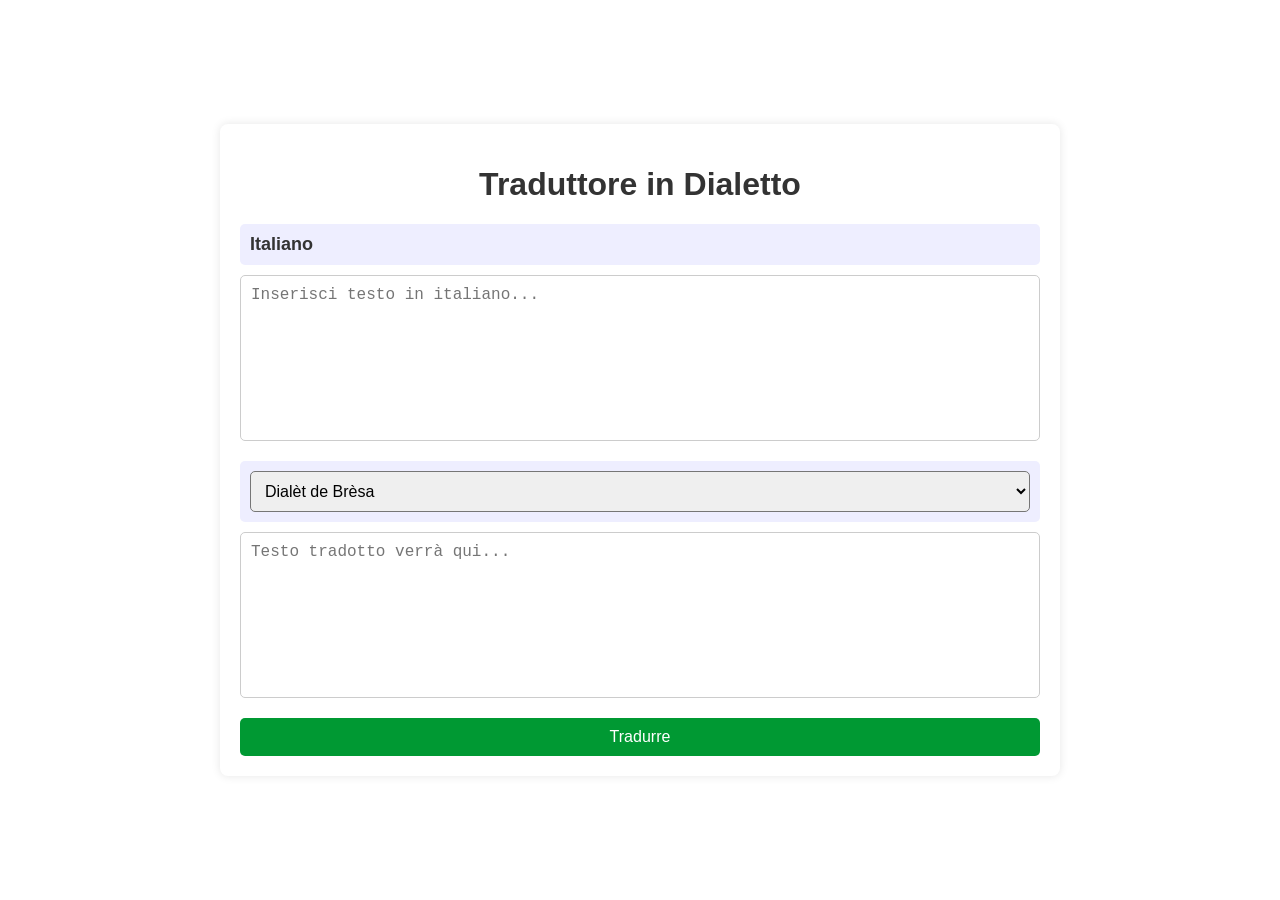
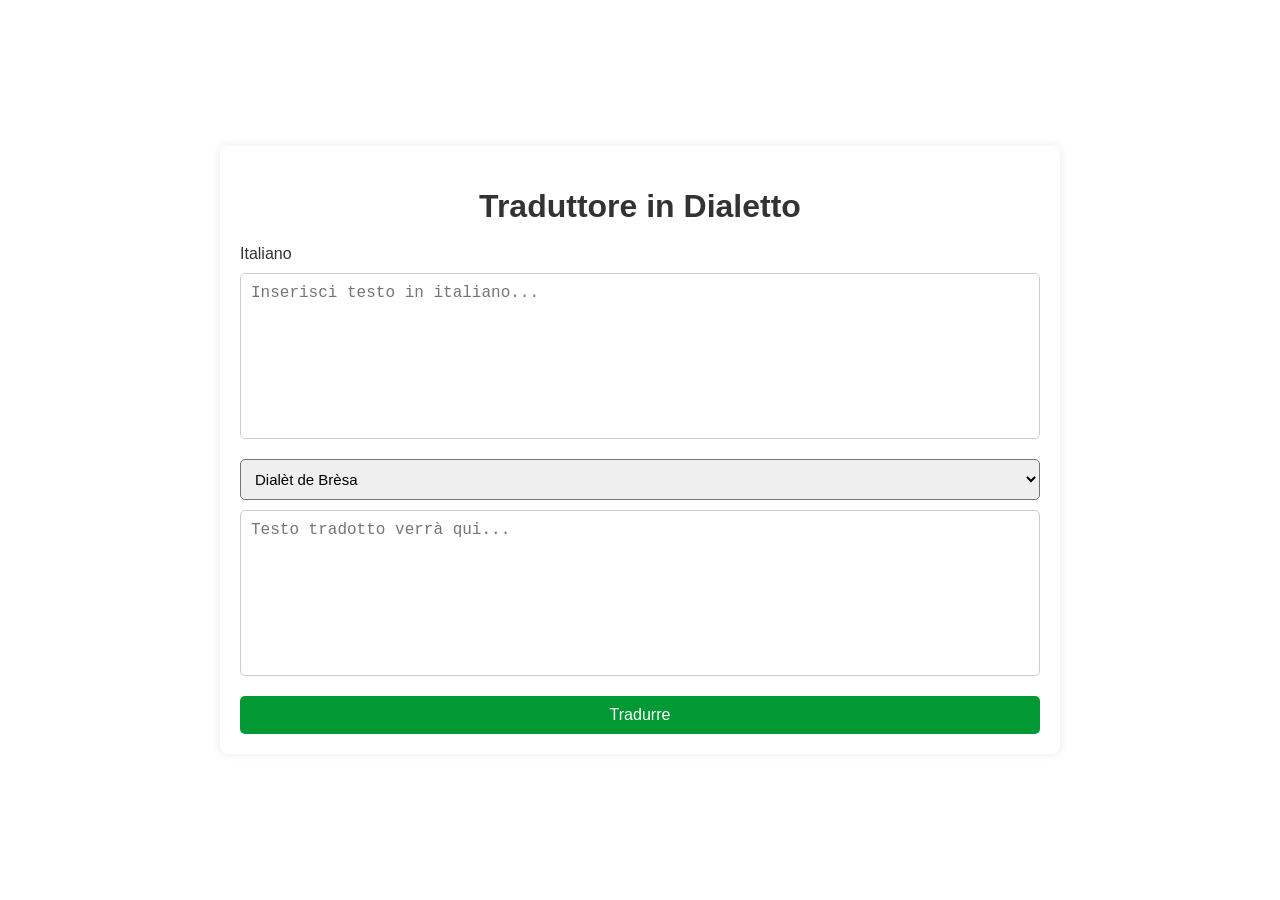

updates to add more dialects

--- a/styles.css
+++ b/styles.css
@@ -8,8 +8,10 @@ body {
     display: flex;
     justify-content: center;
     align-items: center;
-    height: 100vh;
+    min-height: 100vh;
     margin: 0;
+    padding: 20px;
+    box-sizing: border-box;
 }
 
 .container {
@@ -26,6 +28,44 @@ header {
     margin-bottom: 20px;
 }
 
+header h1 {
+    margin-bottom: 4px;
+}
+
+.subtitle {
+    margin: 0;
+    color: #666;
+    font-size: 14px;
+}
+
+.dialect-picker {
+    display: grid;
+    grid-template-columns: repeat(3, 1fr);
+    gap: 10px;
+    margin-bottom: 10px;
+}
+
+.dialect-picker label {
+    display: flex;
+    flex-direction: column;
+    gap: 4px;
+    font-weight: bold;
+    font-size: 14px;
+}
+
+.dict-info {
+    margin: 0 0 4px;
+    font-size: 13px;
+    color: #555;
+}
+
+.dict-note {
+    margin: 0 0 10px;
+    font-size: 12px;
+    font-style: italic;
+    color: #777;
+}
+
 .translation-panel {
     display: flex;
     flex-direction: column;
@@ -38,10 +78,7 @@ header {
     gap: 10px;
 }
 
-.language-dropdown {
-    display: flex;
-    justify-content: space-between;
-    align-items: center;
+.language-label {
     background-color: #eef;
     padding: 10px;
     border-radius: 5px;
@@ -50,7 +87,8 @@ header {
 }
 
 textarea {
-    width: 97.19%;
+    width: 100%;
+    box-sizing: border-box;
     padding: 10px;
     border: 1px solid #ccc;
     border-radius: 5px;
@@ -63,14 +101,28 @@ textarea:focus {
     outline-offset: 2px;
 }
 
+textarea[readonly] {
+    background-color: #fafafa;
+}
+
 select {
     width: 100%;
     padding: 10px;
     border-radius: 5px;
-    font-size: 16px;
+    font-size: 15px;
+}
+
+select:disabled {
+    opacity: 0.6;
+}
+
+.actions {
+    display: flex;
+    gap: 10px;
 }
 
 button {
+    flex: 1;
     padding: 10px;
     background-color: #009933;
     color: white;
@@ -81,15 +133,20 @@ button {
 }
 
 button:hover {
-    background-color: #0056b3;
+    background-color: #007a29;
 }
 
-.output {
-    display: flex;
-    flex-direction: column;
-    padding: 10px;
-    background-color: #eef;
-    border-radius: 5px;
-    min-height: 50px;
-    font-size: 18px;
+button.secondary {
+    flex: 0 0 120px;
+    background-color: #cc0000;
+}
+
+button.secondary:hover {
+    background-color: #a30000;
+}
+
+@media (max-width: 600px) {
+    .dialect-picker {
+        grid-template-columns: 1fr;
+    }
 }
